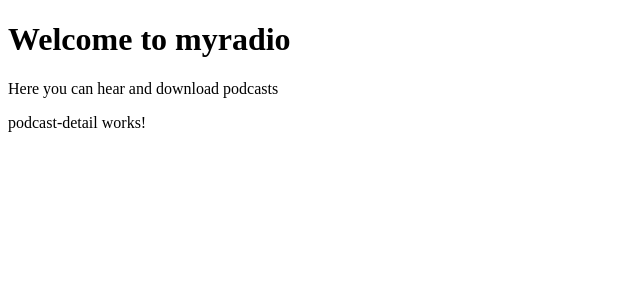
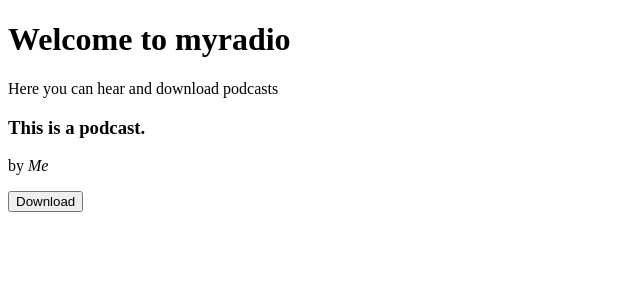
Before and after one commit to HadrienRenaud/myradio, an Angular app: page /podcast/1 in a window 1280 px wide. Shown: the top 300 px of the page, without its empty margins (0-640 px from the left). Built offline with nearby package versions, Linux system fonts and the light colour scheme.

Commit message:
Populate page with false data

```diff
--- a/src/app/podcast-detail/podcast-detail.component.html
+++ b/src/app/podcast-detail/podcast-detail.component.html
@@ -1,3 +1,9 @@
-<p>
-  podcast-detail works!
+<h3>{{ podcast.title }}</h3>
+
+<p>by
+    <em>{{ podcast.author }}</em>
 </p>
+
+<a [href]="podcast.src">
+    <button>Download</button>
+</a>
--- a/src/app/podcast-detail/podcast-detail.component.ts
+++ b/src/app/podcast-detail/podcast-detail.component.ts
@@ -7,6 +7,12 @@ import { Component, OnInit } from '@angular/core';
 })
 export class PodcastDetailComponent implements OnInit {
 
+  podcast = {
+    title: "This is a podcast.",
+    author: "Me",
+    src: "https://sipios.com/team"
+  };
+
   constructor() { }
 
   ngOnInit() {
```
